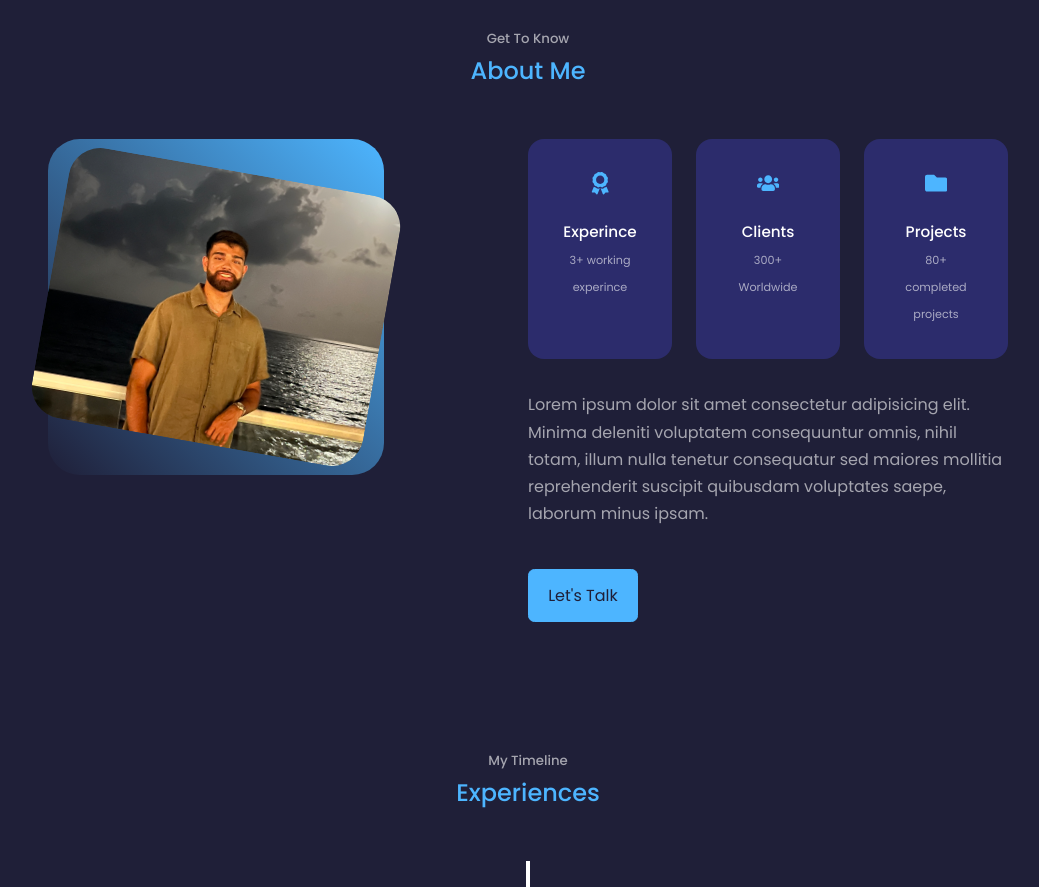
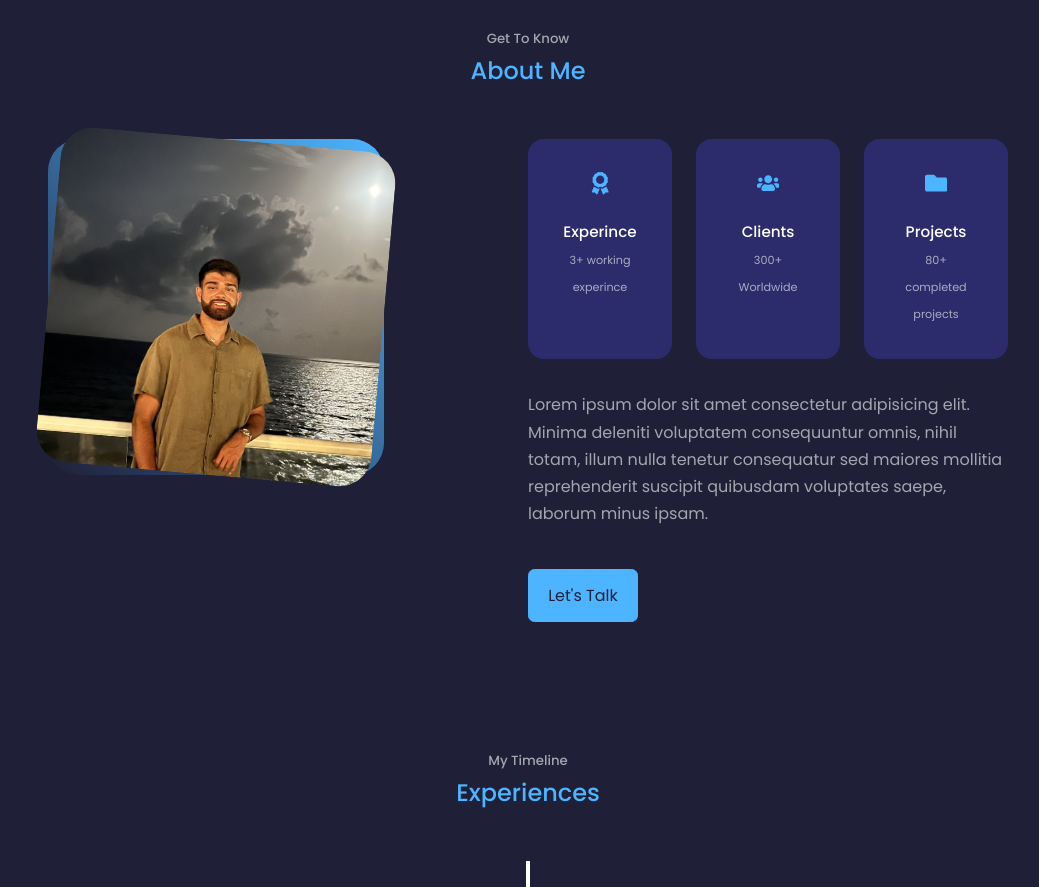
Before and after one commit to k4n4v/k4n4v.github.io, a React (Create React App) app: page / in a window 1280 px wide. Shown: the part 900-1787 px from the top of the page, without its empty margins (112-1151 px from the left). Built offline with nearby package versions, Linux system fonts and the light colour scheme.

Commit message:
update me pic

```diff
--- a/src/components/about/about.css
+++ b/src/components/about/about.css
@@ -16,7 +16,7 @@
 .about__me-image {
     border-radius: 2rem;
     overflow: hidden;
-    transform: rotate(10deg);
+    transform: rotate(5deg);
     transition: var(--transition);
 }
 
```
Also changed, not shown: src/assets/me.jpg.
